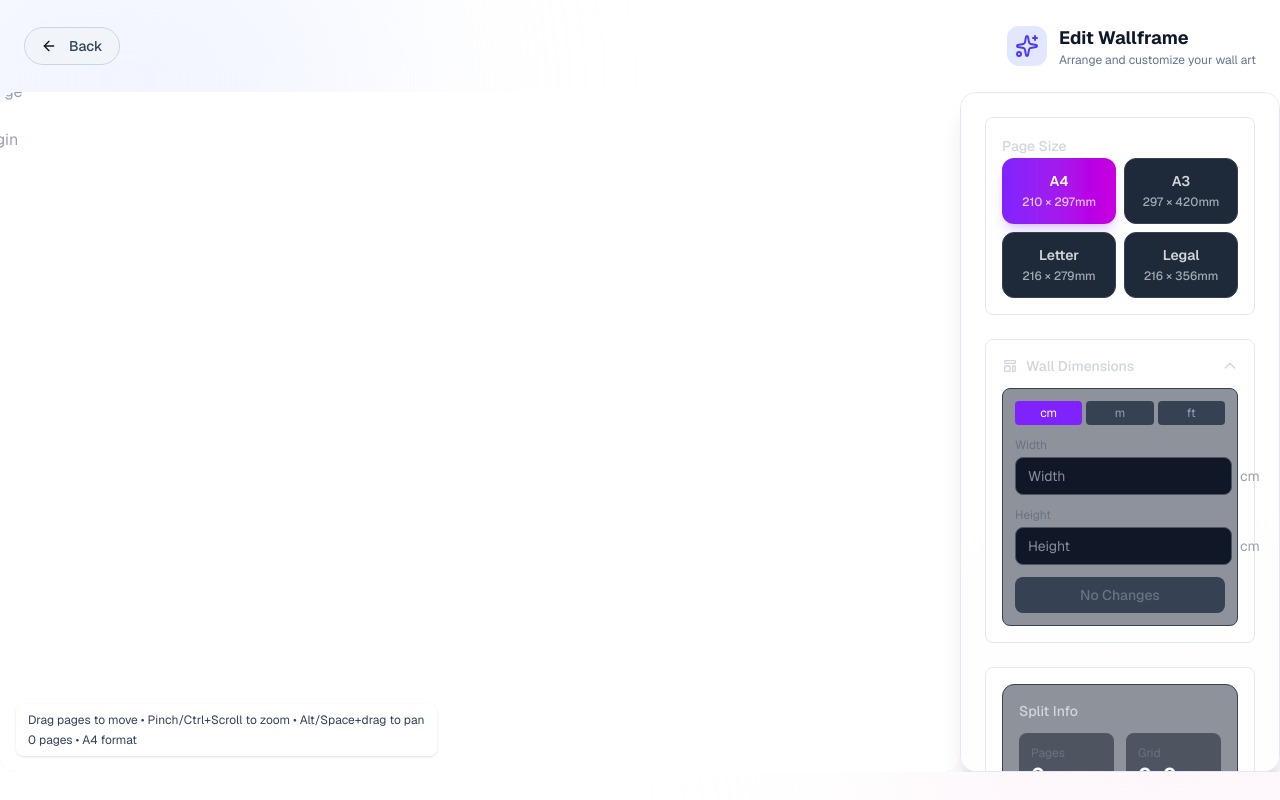
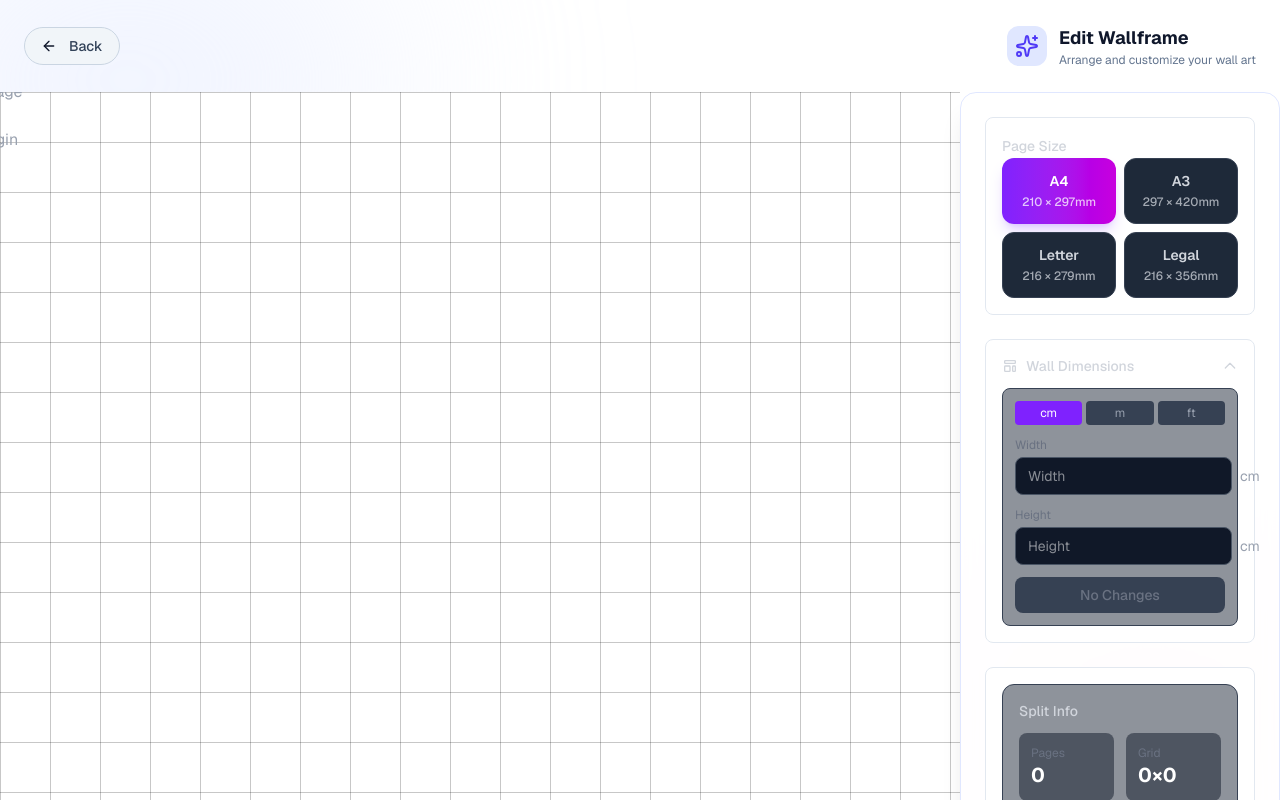
Before and after one commit to anup4747/ImageSplit, a Next.js app: page /edit in a window 1280 px wide. Shown: the top 800 px of the page. Built offline with nearby package versions, Linux system fonts and the light colour scheme.

Commit message:
some chanegs in ui

```diff
--- a/src/app/edit/page.tsx
+++ b/src/app/edit/page.tsx
@@ -113,7 +113,7 @@ export default function EditPage() {
   };
 
   return (
-    <main className="min-h-screen bg-white text-slate-900 overflow-x-hidden font-sans selection:bg-indigo-100">
+    <main className="min-h-screen flex flex-col bg-white text-slate-900 overflow-hidden font-sans selection:bg-indigo-100">
       {/* Dynamic Background */}
       <div className="fixed inset-0 z-0 pointer-events-none">
         <div className="absolute top-[-10%] left-[-10%] w-[40%] h-[40%] rounded-full bg-indigo-100/50 blur-[120px]" />
@@ -147,18 +147,20 @@ export default function EditPage() {
               <p className="text-xs text-slate-500">Arrange and customize your wall art</p>
             </div>
           </div>
-
         </div>
       </motion.header>
 
-      <motion.main className="relative z-10" initial={{ opacity: 0 }} animate={{ opacity: 1 }}>
+      <motion.main
+        className="relative z-10 flex-1 overflow-hidden"
+        initial={{ opacity: 0 }}
+        animate={{ opacity: 1 }}
+      >
         {/* Editor View (UI focus) */}
-        <div className="h-[calc(100vh-120px)] flex  w-full overflow-hidden">
+        <div className="flex-1 flex w-full overflow-hidden">
           {/* Main Editor Area (canvas) */}
-          <div className="flex-1 flex flex-col bg-gradient-to-b from-white to-indigo-50 rounded-2xl overflow-hidden">
-
+          <div className="flex-1 flex flex-col bg-gradient-to-b from-white to-indigo-50 overflow-hidden">
             <div className="flex-1">
-              <div className="h-full bg-white rounded-2xl shadow-xl overflow-auto">
+              <div className="h-full bg-white shadow-xl overflow-auto">
                 <CollageEditor pages={pages} pageSize={selectedPageSize} onPagesChange={setPages} />
               </div>
             </div>
--- a/src/components/CollageEditor.tsx
+++ b/src/components/CollageEditor.tsx
@@ -125,41 +125,34 @@ export default function CollageEditor({ pages, pageSize, onPagesChange }: Collag
   };
 
   const handleWheel = (e: React.WheelEvent) => {
-    // Zoom when Ctrl/Cmd (or pinch on many devices) is used. Otherwise pan.
+    // prevent scrolling of the page
+    e.preventDefault();
+
+    // Zoom when Ctrl/Cmd (or pinch on many devices) is used.
     const isZoomGesture = e.ctrlKey || e.metaKey;
     if (isZoomGesture) {
-      e.preventDefault();
       const deltaFactor = e.deltaY > 0 ? 0.9 : 1.1;
-
       const rect = containerRef.current?.getBoundingClientRect();
       const cx = rect ? e.clientX - rect.left : 0;
       const cy = rect ? e.clientY - rect.top : 0;
 
       setScale((prevScale) => {
         const newScale = clamp(prevScale * deltaFactor, 0.25, 2);
-
-        // pan' = pan + (cursor - pan) * (1 - newScale/prevScale)
         setPanOffset((prevPan) => ({
           x: prevPan.x + (cx - prevPan.x) * (1 - newScale / prevScale),
           y: prevPan.y + (cy - prevPan.y) * (1 - newScale / prevScale),
         }));
-
         return newScale;
       });
-
       return;
     }
 
-    // Horizontal scroll when Shift is held
+    // panning: vertical wheel normally, horizontal when shift held
     if (e.shiftKey) {
-      e.preventDefault();
       setPanOffset((p) => ({ x: p.x - e.deltaY, y: p.y }));
-      return;
+    } else {
+      setPanOffset((p) => ({ x: p.x + e.deltaX, y: p.y + e.deltaY }));
     }
-
-    // Default: vertical pan (scroll wheel)
-    e.preventDefault();
-    setPanOffset((p) => ({ x: p.x, y: p.y - e.deltaY }));
   };
 
   const handleCanvasMouseDown = (e: React.MouseEvent) => {
@@ -251,7 +244,6 @@ export default function CollageEditor({ pages, pageSize, onPagesChange }: Collag
     };
   }, [selectedPageId, pages, onPagesChange]);
 
-
   const handleDragOver = (e: React.DragEvent) => {
     e.preventDefault();
   };
@@ -266,7 +258,6 @@ export default function CollageEditor({ pages, pageSize, onPagesChange }: Collag
 
   return (
     <div className="flex flex-col h-full">
-
       {/* Canvas */}
       <div
         ref={containerRef}
@@ -283,6 +274,18 @@ export default function CollageEditor({ pages, pageSize, onPagesChange }: Collag
           touchAction: 'none',
         }}
       >
+        {/* Grid pattern background */}
+        <div
+          className="absolute inset-0"
+          style={{
+            backgroundImage: `
+                  linear-gradient(to right, rgba(0,0,0,0.22) 1px, transparent 1px),
+                  linear-gradient(to bottom, rgba(0,0,0,0.22) 1px, transparent 1px)
+            `,
+            backgroundSize: `${50 * scale}px ${50 * scale}px`,
+            backgroundPosition: `${panOffset.x}px ${panOffset.y}px`,
+          }}
+        />
 
         {/* Pages container */}
         <div
```
Also changed, not shown: src/components/PageCard.tsx (+7 -2 lines).
